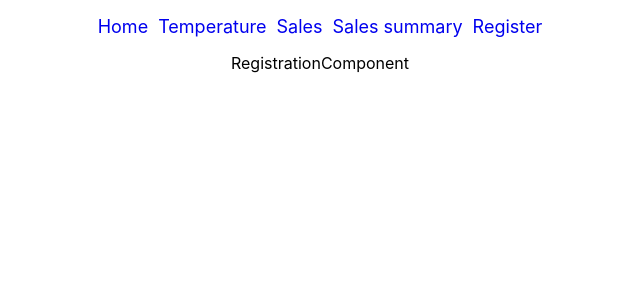
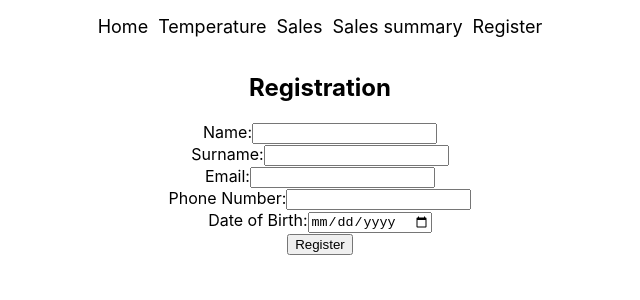
Before and after one commit to Marcinwrzs/Vr, a React (Create React App) app: page /registration in a window 1280 px wide. Shown: the top 300 px of the page, without its empty margins (320-960 px from the left). Built offline with nearby package versions, Linux system fonts and the light colour scheme.

Commit message:
registration

```diff
--- a/src/components/registration/RegistrationComponent.tsx
+++ b/src/components/registration/RegistrationComponent.tsx
@@ -1,7 +1,126 @@
-import React from "react";
+import React, { useState } from "react";
+
+interface InputValue {
+  name: string;
+  surname: string;
+  email: string;
+  phoneNumber: string;
+  dateOfBirth: string;
+}
 
 const RegistrationComponent: React.FC = () => {
-  return <div>RegistrationComponent</div>;
+  const [formData, setFormData] = useState<InputValue>({
+    name: "",
+    surname: "",
+    email: "",
+    phoneNumber: "",
+    dateOfBirth: "",
+  });
+
+  const handleChange = (e: React.ChangeEvent<HTMLInputElement>) => {
+    const { name, value } = e.target;
+    setFormData((prevData) => ({ ...prevData, [name]: value }));
+  };
+
+  const handleSubmit = async (e: React.FormEvent) => {
+    e.preventDefault();
+
+    try {
+      const response = await fetch(
+        "https://vr-test.vendorobotics.com/api/users",
+        {
+          method: "POST",
+          headers: {
+            "Content-Type": "application/json",
+          },
+          body: JSON.stringify(formData),
+        }
+      );
+      if (!response.ok) {
+        throw new Error(`Network error: ${response.status}`);
+      }
+      const responseBody = await response.json();
+      console.log(`ID: ${responseBody.user_id}`);
+      setFormData({
+        name: "",
+        surname: "",
+        email: "",
+        phoneNumber: "",
+        dateOfBirth: "",
+      });
+    } catch (error) {
+      console.error("Error registering user:", error);
+    }
+  };
+
+  return (
+    <div>
+      <h2>Registration</h2>
+      <form onSubmit={handleSubmit}>
+        <label>
+          Name:
+          <input
+            type="text"
+            name="name"
+            value={formData.name}
+            onChange={handleChange}
+            required
+          />
+        </label>
+        <br />
+
+        <label>
+          Surname:
+          <input
+            type="text"
+            name="surname"
+            value={formData.surname}
+            onChange={handleChange}
+            required
+          />
+        </label>
+        <br />
+
+        <label>
+          Email:
+          <input
+            type="email"
+            name="email"
+            value={formData.email}
+            onChange={handleChange}
+            required
+          />
+        </label>
+        <br />
+
+        <label>
+          Phone Number:
+          <input
+            type="text"
+            name="phoneNumber"
+            value={formData.phoneNumber}
+            onChange={handleChange}
+            required
+          />
+        </label>
+        <br />
+
+        <label>
+          Date of Birth:
+          <input
+            type="date"
+            name="dateOfBirth"
+            value={formData.dateOfBirth}
+            onChange={handleChange}
+            required
+          />
+        </label>
+        <br />
+
+        <button type="submit">Register</button>
+      </form>
+    </div>
+  );
 };
 
 export default RegistrationComponent;
--- a/src/layout/header/Header.styled.tsx
+++ b/src/layout/header/Header.styled.tsx
@@ -24,6 +24,7 @@ export const Wrapper = styled.div`
 
 export const Link = styled(NavLink)`
   text-decoration: none;
+  color: black;
 
   &:hover {
     color: red;
```
